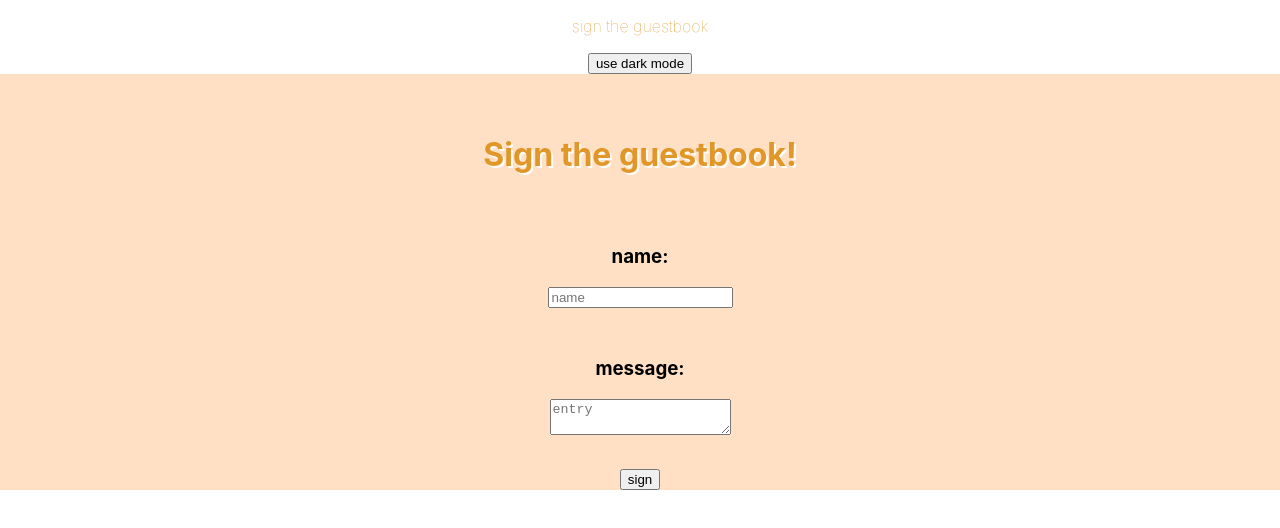
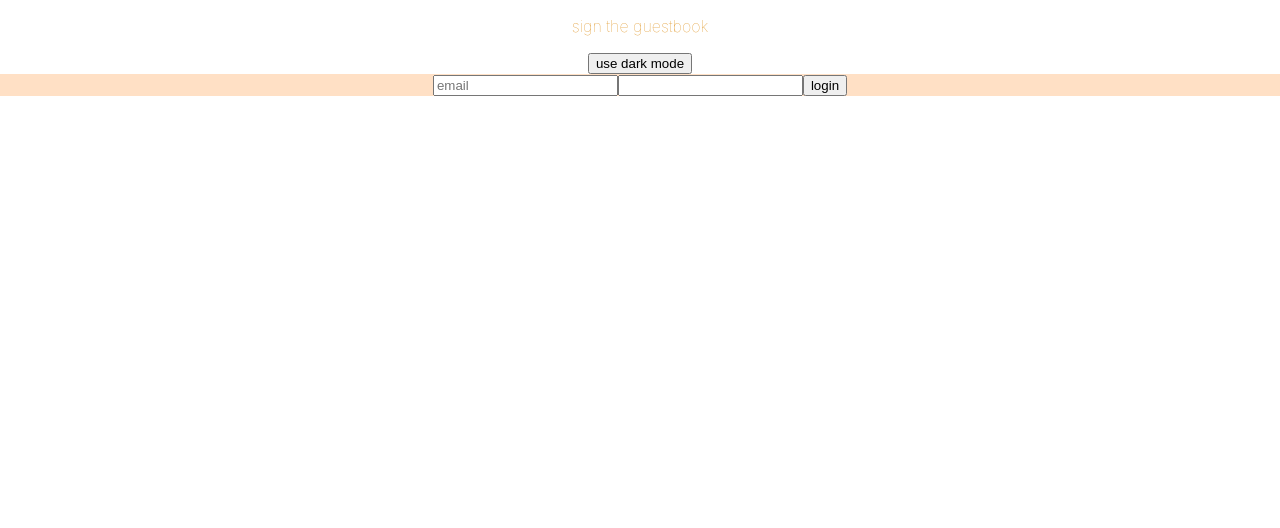
Before and after one commit to adriaivanitsky/guestbook, a React (Create React App) app: page /login in a window 1280 px wide. Shown: the top 528 px of the page. Built offline with nearby package versions, Linux system fonts and the light colour scheme.

Commit message:
created login view and set up routes

```diff
--- a/src/App.js
+++ b/src/App.js
@@ -2,6 +2,8 @@ import './App.css';
 import Home from './views/Home';
 import Header from './components/Header';
 import { useDarkMode } from './context/DarkModeContext';
+import Login from './views/Login';
+import { BrowserRouter, Route, Switch } from 'react-router-dom';
 
 function App() {
   const { darkMode } = useDarkMode();
@@ -9,10 +11,19 @@ function App() {
   if (darkMode) theme = 'dark';
   else theme = 'light';
   return (
-    <div className={theme}>
-      <Header />
-      <Home />
-    </div>
+    <BrowserRouter>
+      <div className={theme}>
+        <Header />
+        <Switch>
+          <Route exact path="/">
+            <Home />
+          </Route>
+          <Route path="/login">
+            <Login />
+          </Route>
+        </Switch>
+      </div>
+    </BrowserRouter>
   );
 }
 
--- /dev/null
+++ b/src/views/Login.jsx
@@ -0,0 +1,9 @@
+export default function Login() {
+  return (
+    <div>
+      <input type="text" placeholder="email"></input>
+      <input type="password"></input>
+      <button>login</button>
+    </div>
+  );
+}
```
